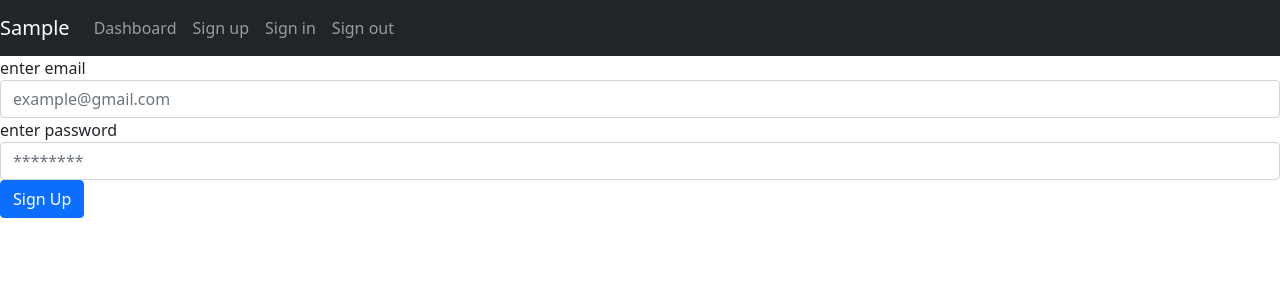
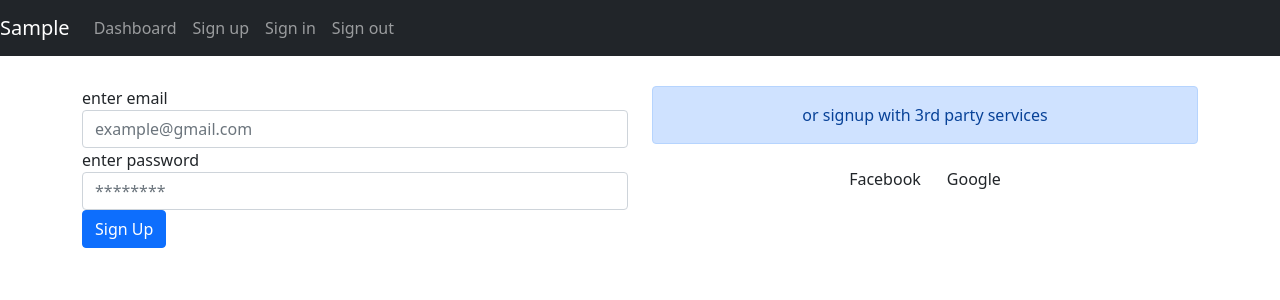
Before and after one commit to junejuly-jb/Google-Facebook-OAuth2.0-Login, a React (Create React App) app in the folder client/: page /signup in a window 1280 px wide. Shown: the top 300 px of the page. Built offline with nearby package versions, Linux system fonts and the light colour scheme.

Commit message:
added FB GOOGLE button

```diff
--- a/client/src/components/Header.js
+++ b/client/src/components/Header.js
@@ -4,7 +4,7 @@ import { Link } from 'react-router-dom'
 export default class Header extends Component{
     render(){
         return(
-            <nav className="navbar navbar-expand-lg navbar-dark bg-dark">
+            <nav className="navbar navbar-expand-lg navbar-dark bg-dark" style={{ marginBottom: '30px' }}>
                 <a href="/" className="navbar-brand">Sample</a>
                 <div className="collapse navbar-collapse">
                     <ul className="navbar-nav mr-auto">
--- a/client/src/components/SignUp.js
+++ b/client/src/components/SignUp.js
@@ -5,7 +5,9 @@ import CustomInput from './CustomInput'
 class SignUp extends Component{
     render() {
         return (
-            <div>
+            <div className="container">
+                <div className="row">
+                    <div className="col">
                         <form>
                             <fieldset>
                                 <Field
@@ -28,6 +30,17 @@ class SignUp extends Component{
                             <button type="submit" className="btn btn-primary">Sign Up</button>
                         </form>
                     </div>
+                    <div className="col">
+                        <div className="text-center">
+                            <div className="alert alert-primary">
+                                or signup with 3rd party services
+                            </div>
+                            <button className="btn">Facebook</button>
+                            <button className="btn">Google</button>
+                        </div>
+                    </div>
+                </div>
+            </div>
         )
     }
 }
```
Also changed, not shown: 1 other file (tests, documents, lock files or other folders). Lines whose indentation alone changed are shown as unchanged.
